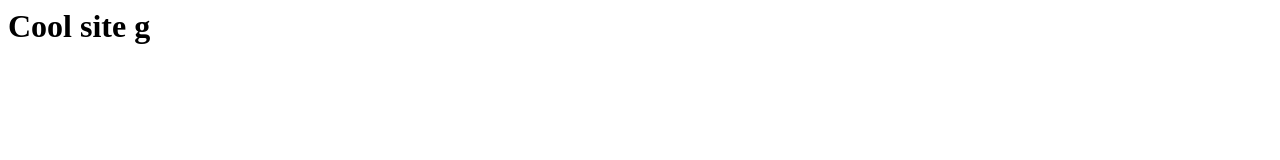
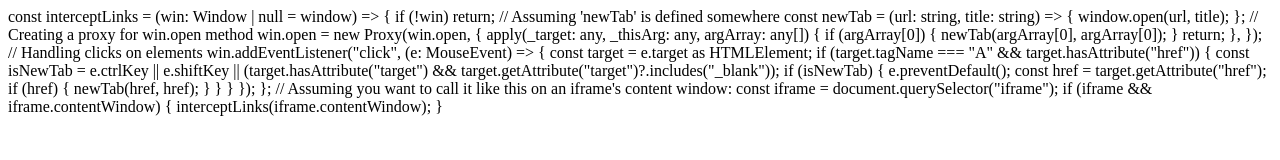
Before and after one commit to bearcattt/coltesin, a plain HTML site: page index.html in a window 1280 px wide. Drawn offline with Linux system fonts and the light colour scheme.

Commit message:
Update index.html

```diff
--- a/index.html
+++ b/index.html
@@ -1,5 +1,44 @@
-<title>Cool site frfr</title>
-<h1>Cool site g</h1>
-<script>
-  window.href = "somethig"
-</script>
+const interceptLinks = (win: Window | null = window) => {
+    if (!win) return;
+
+    // Assuming 'newTab' is defined somewhere
+    const newTab = (url: string, title: string) => {
+        window.open(url, title);
+    };
+
+    // Creating a proxy for win.open method
+    win.open = new Proxy(win.open, {
+        apply(_target: any, _thisArg: any, argArray: any[]) {
+            if (argArray[0]) {
+                newTab(argArray[0], argArray[0]);
+            }
+            return;
+        },
+    });
+
+    // Handling clicks on <a> elements
+    win.addEventListener("click", (e: MouseEvent) => {
+        const target = e.target as HTMLElement;
+        if (target.tagName === "A" && target.hasAttribute("href")) {
+            const isNewTab =
+                e.ctrlKey ||
+                e.shiftKey ||
+                (target.hasAttribute("target") &&
+                    target.getAttribute("target")?.includes("_blank"));
+
+            if (isNewTab) {
+                e.preventDefault();
+                const href = target.getAttribute("href");
+                if (href) {
+                    newTab(href, href);
+                }
+            }
+        }
+    });
+};
+
+// Assuming you want to call it like this on an iframe's content window:
+const iframe = document.querySelector("iframe");
+if (iframe && iframe.contentWindow) {
+    interceptLinks(iframe.contentWindow);
+}
```
